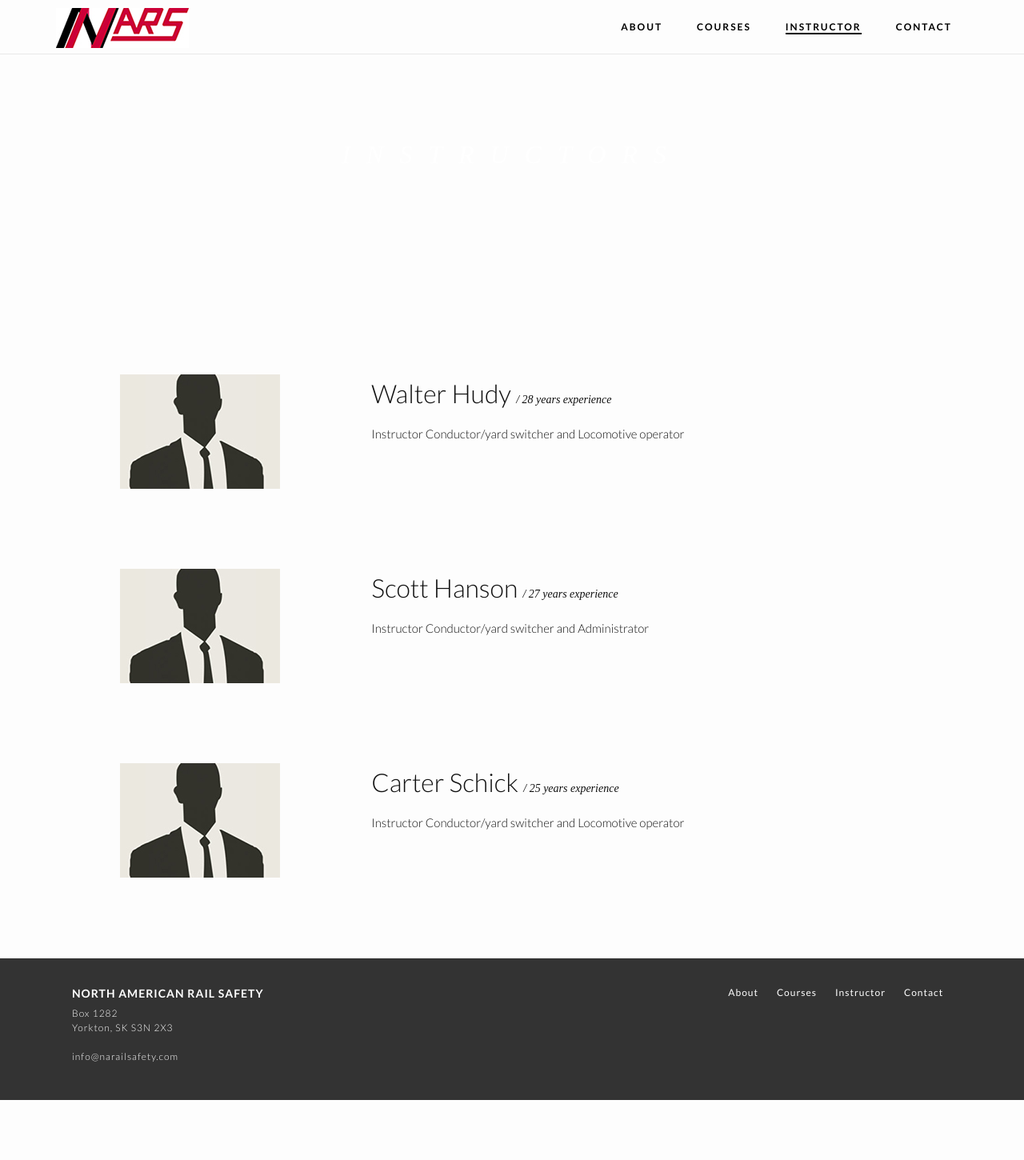
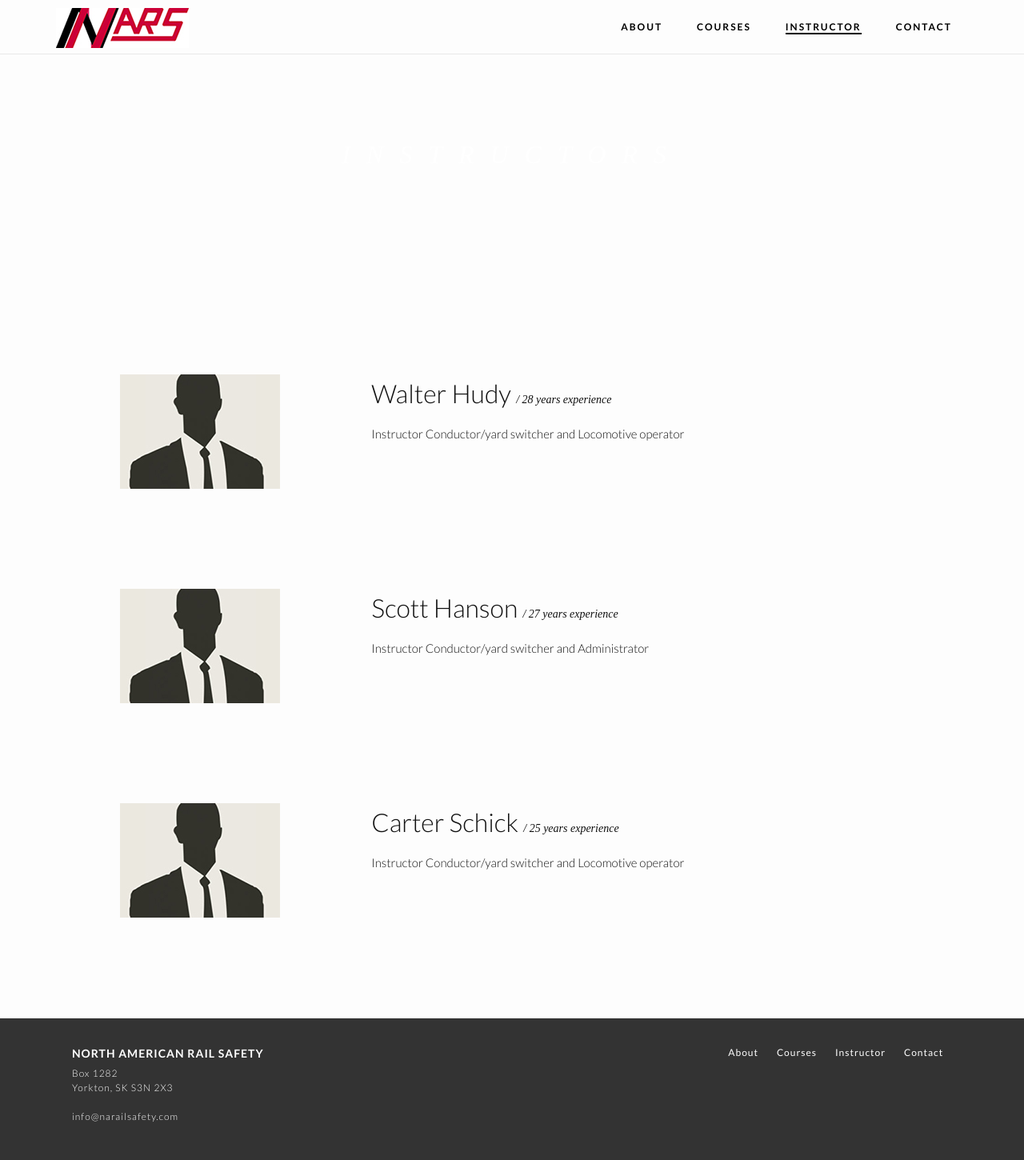
Before and after one commit to zacharyhudy/nars, a Jekyll site: the page built from instructor.md, in a window 1280 px wide. Shown: the whole page at 80% size. Built offline with Jekyll 4.4.1, drawn with Linux system fonts in a browser that asks for light colours; some web fonts are replaced; before the commit the page ends 1375 px from its top, so only the background shows below that.

Commit message:
more mobile updates

```diff
--- a/_layouts/page.html
+++ b/_layouts/page.html
@@ -8,7 +8,7 @@
   </div>
 </div>
 
-<div class="post">
+<div class="post {{page.bodyClass}}-page">
   <article class="post-content">
     {{ content }}
   </article>
--- a/_sass/_base.scss
+++ b/_sass/_base.scss
@@ -217,6 +217,7 @@
    display: block;
    width: 120px;
    margin: 10px auto;
+   margin-bottom: 40px;
    border-radius: 3px;
    -webkit-transition: all 0.3s;
    -moz-transition: all 0.3s;
--- a/_sass/_layout.scss
+++ b/_sass/_layout.scss
@@ -108,6 +108,7 @@
             margin: auto;
             background-color: rgba(0, 0, 0, 0.8);
             z-index: 999;
+
             &.active{
                 display: block;
             }
@@ -447,6 +448,7 @@
 
 .about-closing{
     margin: 100px;
+    margin-top: 150px;
     text-align: center;
     h3{
         font-family: $third-font-family;
@@ -472,9 +474,10 @@
     width: 100%;
     min-height: 500px;
     margin: 50px -20px;
+    margin-bottom: -50px;
     padding: 0 20px;
     .course-content{
-        height: 400px;
+        min-height: 400px;
         width: 70%;
         position: absolute;
         top: 0;
@@ -519,11 +522,12 @@
  * Instructors
  */
 
-.instructors{
+.instructor-page{
     .row{
         margin: 100px 0;
         .head-shot{
             text-align: center;
+            margin-bottom: 25px;
         }
         .experience{
             font-size: 14px;
@@ -582,6 +586,7 @@
    background: #f8f8f8;
    border: 1px solid rgba(0, 0, 0, 0.075);
    margin-bottom: 25px;
+   margin-left: -15px;
    color: #727272 !important;
    font-size: 13px;
    -webkit-transition: all 0.4s;
@@ -729,6 +734,25 @@
             padding: 20px 0;
         }
     }
+
+    .about-page{
+        .about-tile{
+            margin: 20px 0;
+        }
+        .about-closing{
+            margin: 100px 0;
+        }
+    }
+
+    .course-container{
+        .course-content{
+            height: auto;
+            width: 90%;
+            .button{
+                margin: 30px auto;
+            }
+        }
+    }
     .footer-nav{
         float: right;
         ul{
--- a/instructor.md
+++ b/instructor.md
@@ -7,7 +7,7 @@
 navPosition: 3
 ---
 
-<div class="instructors container">
+<div class="container">
 	<div class="row">
 		<div class="col col--4-of-12 head-shot">
 			<img src="{{site.baseurl}}/images/instructor/instructor.jpg">
```
Also changed, not shown: about.md (+1 -1 lines), courses.md (+1 -1 lines), 7 other files.
